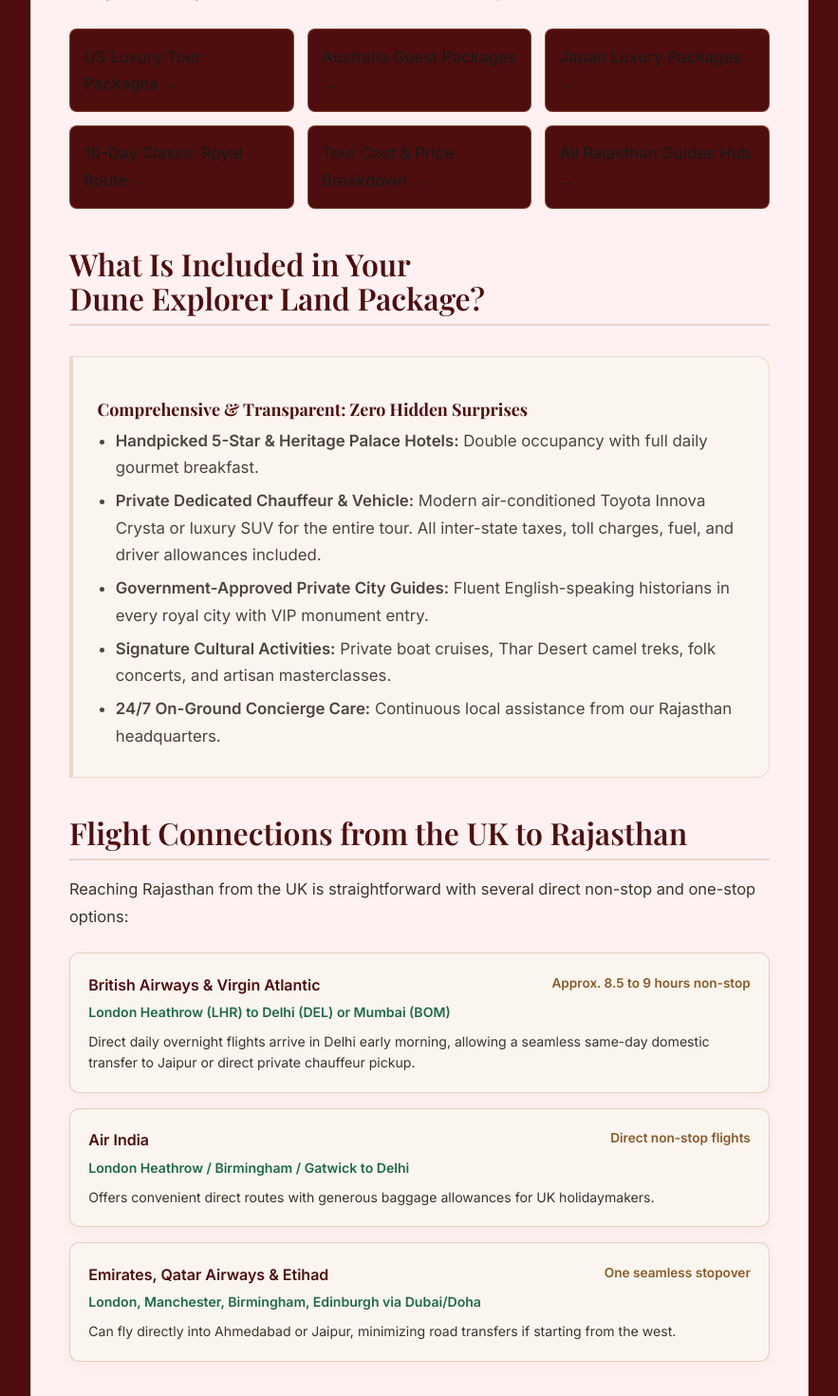
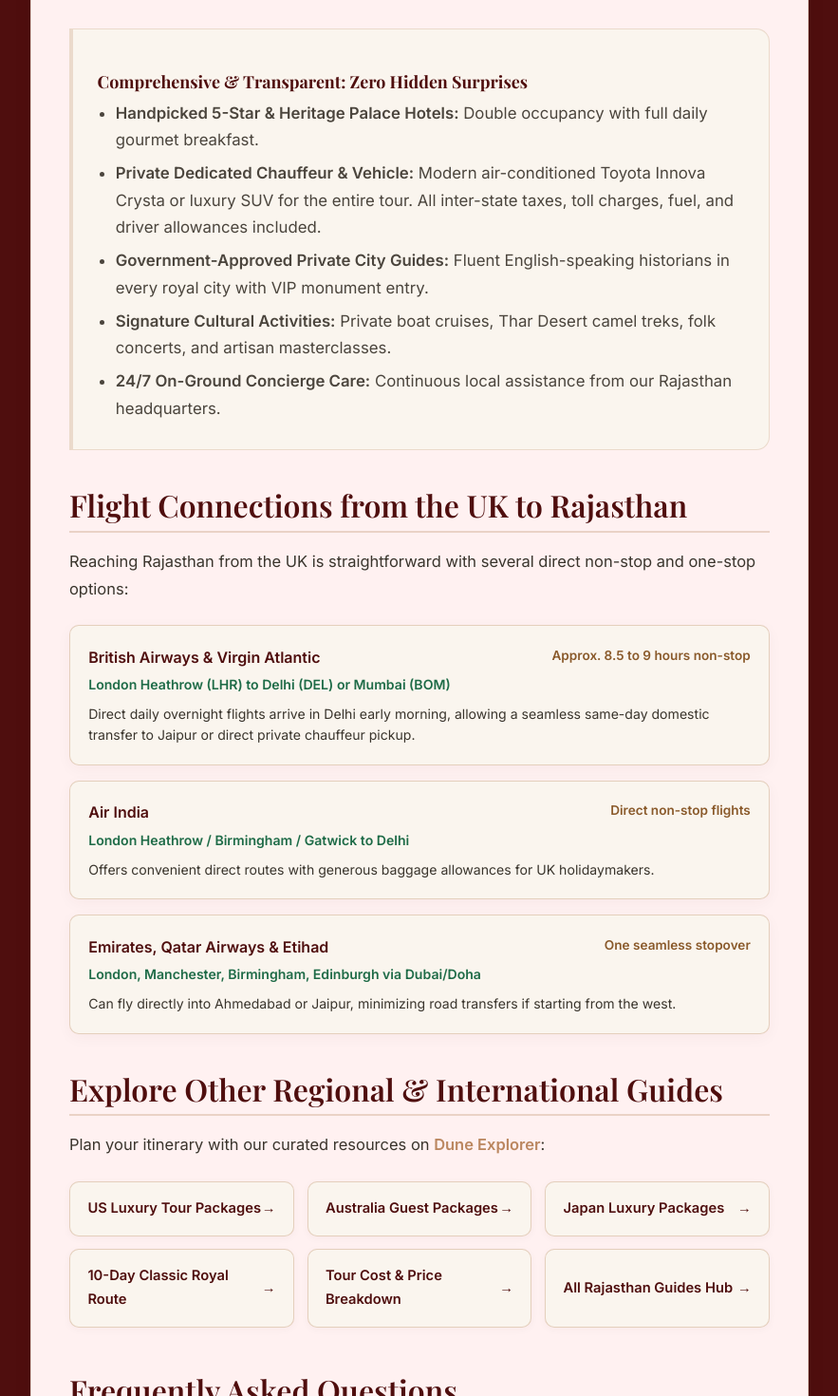
Before and after one commit to mohitsoniwork/dune-explorer, a React (Vite) app: page /luxury-rajasthan-tour-packages-uk in a window 1280 px wide. Shown: the part 2800-4270 px from the top of the page at 95% size, without its empty margins (0-883 px from the left). Built offline with nearby package versions, Linux system fonts and the light colour scheme.

Commit message:
Replace dark regional guide buttons with luxury high-contrast cross-links

```diff
--- a/src/pages/guides/AustraliaPackages.jsx
+++ b/src/pages/guides/AustraliaPackages.jsx
@@ -245,23 +245,23 @@ const AustraliaPackages = () => {
                 Browse our curated regional guides on <Link to="/" style={{ color: 'var(--color-sand)', fontWeight: 600 }}>Dune Explorer</Link>:
               </p>
               <div style={{ display: 'grid', gridTemplateColumns: 'repeat(auto-fit, minmax(220px, 1fr))', gap: '0.85rem', margin: '1.5rem 0' }}>
-                <Link to="/luxury-rajasthan-tour-packages-usa" style={{ padding: '0.9rem', background: 'var(--color-cream)', border: '1px solid var(--color-border-card)', borderRadius: '8px', textDecoration: 'none', color: 'var(--color-dark)', fontWeight: 500 }}>
-                  US Luxury Tour Packages &rarr;
+                <Link to="/luxury-rajasthan-tour-packages-usa" className="guide-cross-link">
+                  <span>US Luxury Tour Packages</span> &rarr;
                 </Link>
-                <Link to="/luxury-rajasthan-tour-packages-uk" style={{ padding: '0.9rem', background: 'var(--color-cream)', border: '1px solid var(--color-border-card)', borderRadius: '8px', textDecoration: 'none', color: 'var(--color-dark)', fontWeight: 500 }}>
-                  UK &amp; European Packages &rarr;
+                <Link to="/luxury-rajasthan-tour-packages-uk" className="guide-cross-link">
+                  <span>UK &amp; European Packages</span> &rarr;
                 </Link>
-                <Link to="/luxury-rajasthan-tour-packages-japan" style={{ padding: '0.9rem', background: 'var(--color-cream)', border: '1px solid var(--color-border-card)', borderRadius: '8px', textDecoration: 'none', color: 'var(--color-dark)', fontWeight: 500 }}>
-                  Japanese Traveler Packages &rarr;
+                <Link to="/luxury-rajasthan-tour-packages-japan" className="guide-cross-link">
+                  <span>Japanese Traveler Packages</span> &rarr;
                 </Link>
-                <Link to="/10-day-luxury-rajasthan-itinerary" style={{ padding: '0.9rem', background: 'var(--color-cream)', border: '1px solid var(--color-border-card)', borderRadius: '8px', textDecoration: 'none', color: 'var(--color-dark)', fontWeight: 500 }}>
-                  10-Day Classic Royal Route &rarr;
+                <Link to="/10-day-luxury-rajasthan-itinerary" className="guide-cross-link">
+                  <span>10-Day Classic Royal Route</span> &rarr;
                 </Link>
-                <Link to="/best-time-to-visit-rajasthan" style={{ padding: '0.9rem', background: 'var(--color-cream)', border: '1px solid var(--color-border-card)', borderRadius: '8px', textDecoration: 'none', color: 'var(--color-dark)', fontWeight: 500 }}>
-                  Best Time to Visit Rajasthan &rarr;
+                <Link to="/best-time-to-visit-rajasthan" className="guide-cross-link">
+                  <span>Best Time to Visit Rajasthan</span> &rarr;
                 </Link>
-                <Link to="/guides" style={{ padding: '0.9rem', background: 'var(--color-cream)', border: '1px solid var(--color-border-card)', borderRadius: '8px', textDecoration: 'none', color: 'var(--color-dark)', fontWeight: 500 }}>
-                  All Rajasthan Guides Hub &rarr;
+                <Link to="/guides" className="guide-cross-link">
+                  <span>All Rajasthan Guides Hub</span> &rarr;
                 </Link>
               </div>
               <div className="guide-faq-section">
--- a/src/pages/guides/GuidePages.css
+++ b/src/pages/guides/GuidePages.css
@@ -683,6 +683,31 @@
   transition: background-color 0.2s ease, border-color 0.2s ease, color 0.2s ease;
 }
 
+/* Cross Guide Navigation Links */
+.guide-cross-link {
+  display: flex;
+  align-items: center;
+  justify-content: space-between;
+  padding: 0.95rem 1.15rem;
+  background: #FAF5EE;
+  border: 1px solid rgba(187, 135, 96, 0.35);
+  border-radius: 10px;
+  text-decoration: none;
+  color: var(--color-oxblood) !important;
+  font-weight: 600;
+  font-size: 0.92rem;
+  transition: transform 0.2s ease, background 0.2s ease, border-color 0.2s ease, color 0.2s ease, box-shadow 0.2s ease;
+  box-shadow: 0 2px 8px rgba(79, 14, 14, 0.04);
+}
+
+.guide-cross-link:hover {
+  background: #FFFFFF;
+  border-color: var(--color-sand);
+  color: #8A5A2B !important;
+  transform: translateY(-2px);
+  box-shadow: 0 4px 14px rgba(79, 14, 14, 0.08);
+}
+
 .sidebar-whatsapp-btn:hover {
   background: var(--color-focus-ring);
   border-color: var(--color-gold);
@@ -725,9 +750,14 @@
 
 /* Related Guides Grid */
 .related-guides-section {
-  background: var(--color-cream);
+  background: #171410;
+  border-top: 1px solid rgba(187, 135, 96, 0.25);
   padding: 4rem 0;
   margin-top: 4rem;
+}
+
+.related-guides-section h2 {
+  color: #FFFDF0 !important;
 }
 
 .related-guides-grid {
--- a/src/pages/guides/JapanPackages.jsx
+++ b/src/pages/guides/JapanPackages.jsx
@@ -255,23 +255,23 @@ const JapanPackages = () => {
                 Browse our curated itineraries and regional planning guides on <Link to="/" style={{ color: 'var(--color-sand)', fontWeight: 600 }}>Dune Explorer</Link>:
               </p>
               <div style={{ display: 'grid', gridTemplateColumns: 'repeat(auto-fit, minmax(220px, 1fr))', gap: '0.85rem', margin: '1.5rem 0' }}>
-                <Link to="/luxury-rajasthan-tour-packages-usa" style={{ padding: '0.9rem', background: 'var(--color-cream)', border: '1px solid var(--color-border-card)', borderRadius: '8px', textDecoration: 'none', color: 'var(--color-dark)', fontWeight: 500 }}>
-                  US Luxury Tour Packages &rarr;
+                <Link to="/luxury-rajasthan-tour-packages-usa" className="guide-cross-link">
+                  <span>US Luxury Tour Packages</span> &rarr;
                 </Link>
-                <Link to="/luxury-rajasthan-tour-packages-uk" style={{ padding: '0.9rem', background: 'var(--color-cream)', border: '1px solid var(--color-border-card)', borderRadius: '8px', textDecoration: 'none', color: 'var(--color-dark)', fontWeight: 500 }}>
-                  UK &amp; European Packages &rarr;
+                <Link to="/luxury-rajasthan-tour-packages-uk" className="guide-cross-link">
+                  <span>UK &amp; European Packages</span> &rarr;
                 </Link>
-                <Link to="/luxury-rajasthan-tour-packages-australia" style={{ padding: '0.9rem', background: 'var(--color-cream)', border: '1px solid var(--color-border-card)', borderRadius: '8px', textDecoration: 'none', color: 'var(--color-dark)', fontWeight: 500 }}>
-                  Australia Guest Packages &rarr;
+                <Link to="/luxury-rajasthan-tour-packages-australia" className="guide-cross-link">
+                  <span>Australia Guest Packages</span> &rarr;
                 </Link>
-                <Link to="/10-day-luxury-rajasthan-itinerary" style={{ padding: '0.9rem', background: 'var(--color-cream)', border: '1px solid var(--color-border-card)', borderRadius: '8px', textDecoration: 'none', color: 'var(--color-dark)', fontWeight: 500 }}>
-                  10-Day Classic Royal Route &rarr;
+                <Link to="/10-day-luxury-rajasthan-itinerary" className="guide-cross-link">
+                  <span>10-Day Classic Royal Route</span> &rarr;
                 </Link>
-                <Link to="/palace-on-wheels-vs-royal-rajasthan" style={{ padding: '0.9rem', background: 'var(--color-cream)', border: '1px solid var(--color-border-card)', borderRadius: '8px', textDecoration: 'none', color: 'var(--color-dark)', fontWeight: 500 }}>
-                  Luxury Heritage Trains Guide &rarr;
+                <Link to="/palace-on-wheels-vs-royal-rajasthan" className="guide-cross-link">
+                  <span>Luxury Heritage Trains Guide</span> &rarr;
                 </Link>
-                <Link to="/guides" style={{ padding: '0.9rem', background: 'var(--color-cream)', border: '1px solid var(--color-border-card)', borderRadius: '8px', textDecoration: 'none', color: 'var(--color-dark)', fontWeight: 500 }}>
-                  All Rajasthan Guides Hub &rarr;
+                <Link to="/guides" className="guide-cross-link">
+                  <span>All Rajasthan Guides Hub</span> &rarr;
                 </Link>
               </div>
 
--- a/src/pages/guides/UkPackages.jsx
+++ b/src/pages/guides/UkPackages.jsx
@@ -200,31 +200,6 @@ const UkPackages = () => {
                 ))}
               </div>
 
-              <h2>Explore Other Regional &amp; International Guides</h2>
-              <p>
-                Plan your itinerary with our curated resources on <Link to="/" style={{ color: 'var(--color-sand)', fontWeight: 600 }}>Dune Explorer</Link>:
-              </p>
-              <div style={{ display: 'grid', gridTemplateColumns: 'repeat(auto-fit, minmax(220px, 1fr))', gap: '0.85rem', margin: '1.5rem 0' }}>
-                <Link to="/luxury-rajasthan-tour-packages-usa" style={{ padding: '0.9rem', background: 'var(--color-cream)', border: '1px solid var(--color-border-card)', borderRadius: '8px', textDecoration: 'none', color: 'var(--color-dark)', fontWeight: 500 }}>
-                  US Luxury Tour Packages &rarr;
-                </Link>
-                <Link to="/luxury-rajasthan-tour-packages-australia" style={{ padding: '0.9rem', background: 'var(--color-cream)', border: '1px solid var(--color-border-card)', borderRadius: '8px', textDecoration: 'none', color: 'var(--color-dark)', fontWeight: 500 }}>
-                  Australia Guest Packages &rarr;
-                </Link>
-                <Link to="/luxury-rajasthan-tour-packages-japan" style={{ padding: '0.9rem', background: 'var(--color-cream)', border: '1px solid var(--color-border-card)', borderRadius: '8px', textDecoration: 'none', color: 'var(--color-dark)', fontWeight: 500 }}>
-                  Japan Luxury Packages &rarr;
-                </Link>
-                <Link to="/10-day-luxury-rajasthan-itinerary" style={{ padding: '0.9rem', background: 'var(--color-cream)', border: '1px solid var(--color-border-card)', borderRadius: '8px', textDecoration: 'none', color: 'var(--color-dark)', fontWeight: 500 }}>
-                  10-Day Classic Royal Route &rarr;
-                </Link>
-                <Link to="/luxury-rajasthan-tour-cost" style={{ padding: '0.9rem', background: 'var(--color-cream)', border: '1px solid var(--color-border-card)', borderRadius: '8px', textDecoration: 'none', color: 'var(--color-dark)', fontWeight: 500 }}>
-                  Tour Cost &amp; Price Breakdown &rarr;
-                </Link>
-                <Link to="/guides" style={{ padding: '0.9rem', background: 'var(--color-cream)', border: '1px solid var(--color-border-card)', borderRadius: '8px', textDecoration: 'none', color: 'var(--color-dark)', fontWeight: 500 }}>
-                  All Rajasthan Guides Hub &rarr;
-                </Link>
-              </div>
-
               <h2>What Is Included in Your Dune Explorer Land Package?</h2>
               <div className="guide-callout">
                 <h4>Comprehensive & Transparent: Zero Hidden Surprises</h4>
@@ -270,23 +245,23 @@ const UkPackages = () => {
                 Plan your itinerary with our curated resources on <Link to="/" style={{ color: 'var(--color-sand)', fontWeight: 600 }}>Dune Explorer</Link>:
               </p>
               <div style={{ display: 'grid', gridTemplateColumns: 'repeat(auto-fit, minmax(220px, 1fr))', gap: '0.85rem', margin: '1.5rem 0' }}>
-                <Link to="/luxury-rajasthan-tour-packages-usa" style={{ padding: '0.9rem', background: 'var(--color-cream)', border: '1px solid var(--color-border-card)', borderRadius: '8px', textDecoration: 'none', color: 'var(--color-dark)', fontWeight: 500 }}>
-                  US Luxury Tour Packages &rarr;
+                <Link to="/luxury-rajasthan-tour-packages-usa" className="guide-cross-link">
+                  <span>US Luxury Tour Packages</span> &rarr;
                 </Link>
-                <Link to="/luxury-rajasthan-tour-packages-australia" style={{ padding: '0.9rem', background: 'var(--color-cream)', border: '1px solid var(--color-border-card)', borderRadius: '8px', textDecoration: 'none', color: 'var(--color-dark)', fontWeight: 500 }}>
-                  Australia Guest Packages &rarr;
+                <Link to="/luxury-rajasthan-tour-packages-australia" className="guide-cross-link">
+                  <span>Australia Guest Packages</span> &rarr;
                 </Link>
-                <Link to="/luxury-rajasthan-tour-packages-japan" style={{ padding: '0.9rem', background: 'var(--color-cream)', border: '1px solid var(--color-border-card)', borderRadius: '8px', textDecoration: 'none', color: 'var(--color-dark)', fontWeight: 500 }}>
-                  Japan Luxury Packages &rarr;
+                <Link to="/luxury-rajasthan-tour-packages-japan" className="guide-cross-link">
+                  <span>Japan Luxury Packages</span> &rarr;
                 </Link>
-                <Link to="/10-day-luxury-rajasthan-itinerary" style={{ padding: '0.9rem', background: 'var(--color-cream)', border: '1px solid var(--color-border-card)', borderRadius: '8px', textDecoration: 'none', color: 'var(--color-dark)', fontWeight: 500 }}>
-                  10-Day Classic Royal Route &rarr;
+                <Link to="/10-day-luxury-rajasthan-itinerary" className="guide-cross-link">
+                  <span>10-Day Classic Royal Route</span> &rarr;
                 </Link>
-                <Link to="/luxury-rajasthan-tour-cost" style={{ padding: '0.9rem', background: 'var(--color-cream)', border: '1px solid var(--color-border-card)', borderRadius: '8px', textDecoration: 'none', color: 'var(--color-dark)', fontWeight: 500 }}>
-                  Tour Cost &amp; Price Breakdown &rarr;
+                <Link to="/luxury-rajasthan-tour-cost" className="guide-cross-link">
+                  <span>Tour Cost &amp; Price Breakdown</span> &rarr;
                 </Link>
-                <Link to="/guides" style={{ padding: '0.9rem', background: 'var(--color-cream)', border: '1px solid var(--color-border-card)', borderRadius: '8px', textDecoration: 'none', color: 'var(--color-dark)', fontWeight: 500 }}>
-                  All Rajasthan Guides Hub &rarr;
+                <Link to="/guides" className="guide-cross-link">
+                  <span>All Rajasthan Guides Hub</span> &rarr;
                 </Link>
               </div>
 
```
Also changed, not shown: src/pages/guides/UsPackages.jsx (+12 -12 lines).
